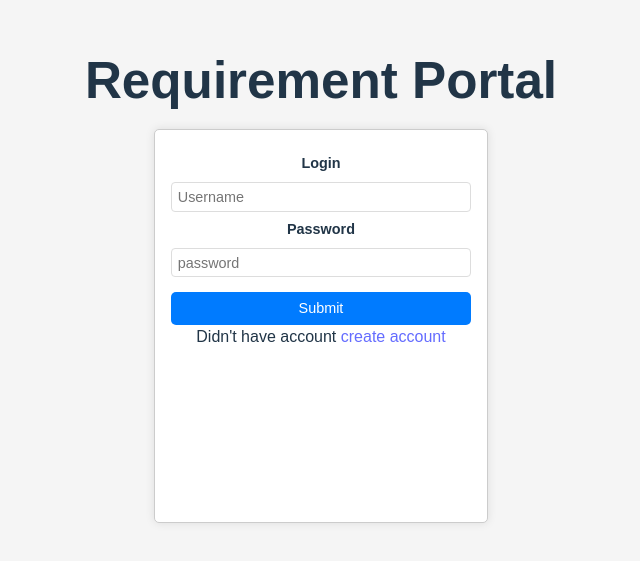
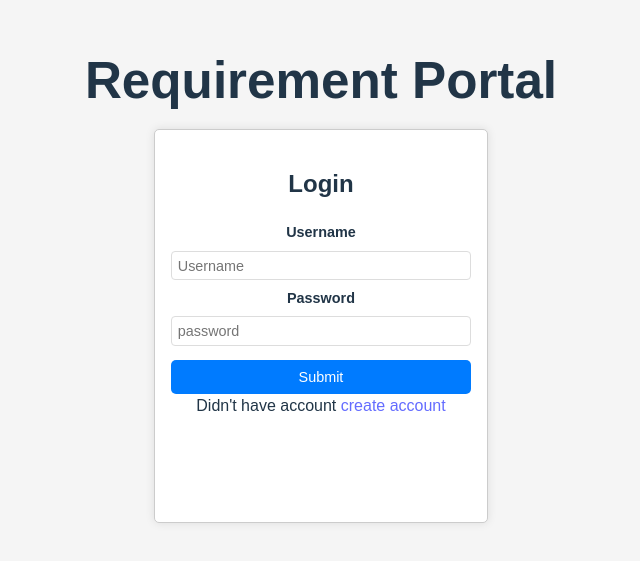
Before and after one commit to Adharsh269/login-basic, a React (Vite) app: page / in a window 1280 px wide. Shown: the part 129-690 px from the top of the page, without its empty margins (319-959 px from the left). Built offline with nearby package versions, Linux system fonts and the light colour scheme.

Commit message:
login commit

```diff
--- a/src/Login/Login.tsx
+++ b/src/Login/Login.tsx
@@ -38,7 +38,8 @@ function Login(){
 				<h1>Requirement Portal</h1>
         <div className="form-container">
           <form onSubmit={handleSubmit}>
-            <h3>Login</h3>
+          <h2>Login</h2>
+            <h3>Username</h3>
             <input type="text" className="name" placeholder="Username" value={details.username}
 						required
 						onChange={(e)=>{
```
